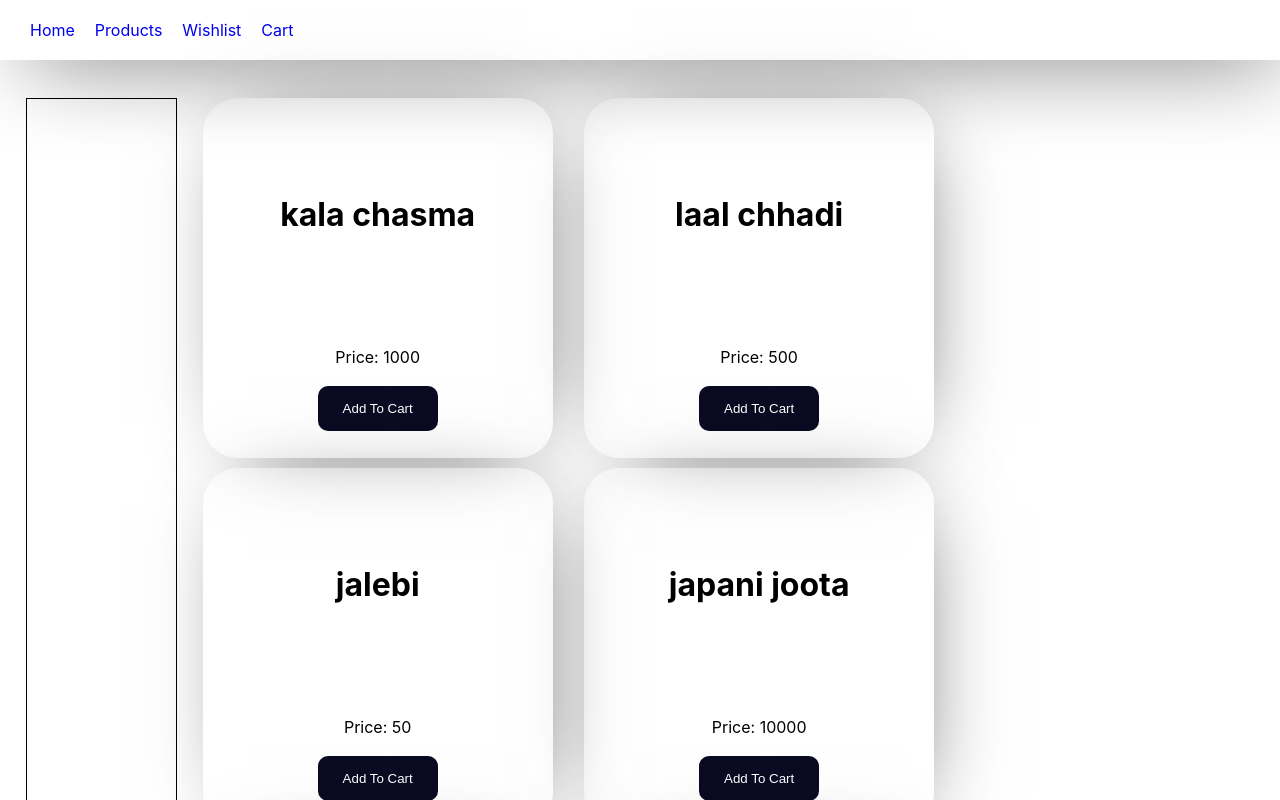
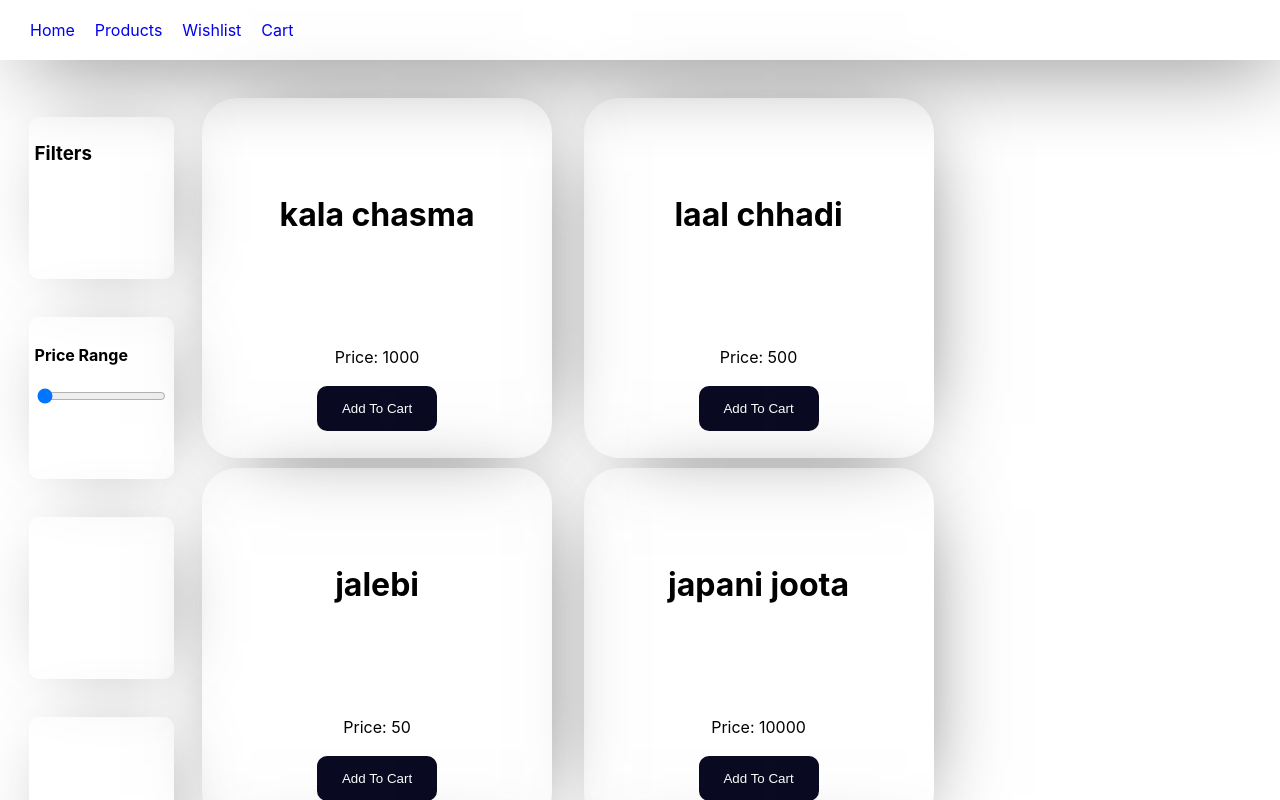
Before and after one commit to RaviPratihast/e-comm-basic, a React (Create React App) app: page /productListing in a window 1280 px wide. Shown: the top 800 px of the page. Built offline with nearby package versions, Linux system fonts and the light colour scheme.

Commit message:
Fit: add to cart

```diff
--- a/src/Pages/Cart.jsx
+++ b/src/Pages/Cart.jsx
@@ -1,9 +1,28 @@
-import React from 'react'
+import React from "react";
+import { useProduct } from "../context/ecomm-context";
 
 function Cart() {
-  return (
-    <div>Cart</div>
-  )
+  const { state, dispatch } = useProduct();
+  return <div className="products-container">
+    {state.cart.map(({ id, name, qty, price }) => {
+    return (
+      <div key={id} className="item-container">
+        <h1>{name}</h1>
+        <p> Price: {price}</p>
+        <button
+          onClick={() =>
+            dispatch({
+              type: "REMOVE_FROM_CART",
+              payload: { id: id, name: name, qty: 1, price: price },
+            })
+          }
+        >
+         Remove
+        </button>
+      </div>
+    );
+  })}
+  </div>
 }
 
-export default Cart
+export default Cart;
--- a/src/Pages/Product-page/Product.css
+++ b/src/Pages/Product-page/Product.css
@@ -1,16 +1,37 @@
-.filter-product-container{
+.filter-product-container {
   display: flex;
   gap: 4px;
 
   /* flex-direction: column; */
 }
-.filters-container{
+.filters-container {
+  display: flex;
+  flex-direction: column;
+  /* align-items: center; */
+  justify-content: space-around;
   height: 800px;
   width: 350px;
-  border: 1px solid black;
+  /* border: 1px solid black; */
   margin-top: 3%;
   margin-left: 2%;
+}
 
+.filters-container > .filters,
+.price-filter,
+.sort-filter,
+.include-out-of-stock-filter {
+  /* border: 1px solid black; */
+  border-radius: 10px;
+  /* height: 20px; */
+  height: 150px;
+  margin: 3px;
+  display: flex;
+  flex-direction: column;
+  padding: 6px;
+  -webkit-box-shadow: 10px 4px 87px -38px rgba(0, 0, 0, 0.75);
+  -moz-box-shadow: 10px 4px 87px -38px rgba(0, 0, 0, 0.75);
+  box-shadow: 10px 4px 87px -38px rgba(0, 0, 0, 0.75);
+  /* width: 40px; */
 }
 .products-container {
   display: flex;
@@ -49,7 +70,7 @@
     font: inherit;
     cursor: pointer;  */
   position: absolute;
-  top:80%;
+  top: 80%;
   background-color: #0a0a23;
   color: #fff;
   border: none;
@@ -59,9 +80,9 @@
   min-width: 120px;
   cursor: pointer;
 }
-.item-container>button:hover{
-    border: 1px solid black;
-    background-color: white;
-    color: black;
-    transition: 0.4s;
+.item-container > button:hover {
+  border: 1px solid black;
+  background-color: white;
+  color: black;
+  transition: 0.4s;
 }
--- a/src/Pages/Product-page/Products.jsx
+++ b/src/Pages/Product-page/Products.jsx
@@ -5,21 +5,38 @@ function Products() {
   const { state, dispatch } = useProduct();
   return (
     <div className="filter-product-container">
-
       <div className="filters-container">
-
+        <div className="filters">
+          <div className="heading-filters">
+            <h3>Filters</h3>
+            {/* there will one button that will remove if any filter is applied */}
+          </div>
+        </div>
+        <div className="price-filter">
+          <h4>Price Range</h4>
+          <input type="range" min="0" max="10000" />
+        </div>
+        <div className="sort-filter"></div>
+        <div className="include-out-of-stock-filter"></div>
       </div>
       <div className="products-container">
-        {state.product.map((items) => {
+        {state.product.map(({ id, name, inStock, price }) => {
           return (
-            <div key={items.id} className="item-container">
-              <h1>{items.name}</h1>
-              {items.inStock ? (
-                <p> Price: {items.price}</p>
-              ) : (
-                <p>Out Of Stock</p>
+            <div key={id} className="item-container">
+              <h1>{name}</h1>
+              {inStock ? <p> Price: {price}</p> : <p>Out Of Stock</p>}
+              {inStock && (
+                <button
+                  onClick={() =>
+                    dispatch({
+                      type: "ADD_TO_CART",
+                      payload: { id: id, name: name, qty: 1, price: price },
+                    })
+                  }
+                >
+                  Add To Cart
+                </button>
               )}
-              {items.inStock && <button>Add To Cart</button>}
             </div>
           );
         })}
--- a/src/context/ecomm-context.js
+++ b/src/context/ecomm-context.js
@@ -8,18 +8,29 @@ const useProduct = () => useContext(ProductContext);
 
 const initialState = {
   product: items,
+  cart: [],
 };
 
 function reducer(state, action) {
-  //   switch (action.type) {
-  //     case "ADD_TO_PRODUCT":
-  //       return {
-  //         ...state,
-  //         products: [...state.products, action.payload],
-  //       };
-  //     default:
-  //       return state;
-  //   }
+  switch (action.type) {
+    case "ADD_TO_CART":
+      // return {
+      //   ...state,
+      //   cart:[...state.cart,action.payload],
+      // };
+      const { payload } = action;
+      return {
+        ...state,
+        cart:state.cart.map((cartItem)=>{
+          if(cartItem.id===payload.id){
+
+          }
+        })
+      }
+
+    default:
+      return state;
+  }
 }
 
 const ProductProvider = ({ children }) => {
--- a/src/items.js
+++ b/src/items.js
@@ -48,7 +48,7 @@ const items = [
     inStock: false,
   },
   {
-    id: 6,
+    id: 7,
     name: "kothal",
     price: 30,
     qty: 0,
```
